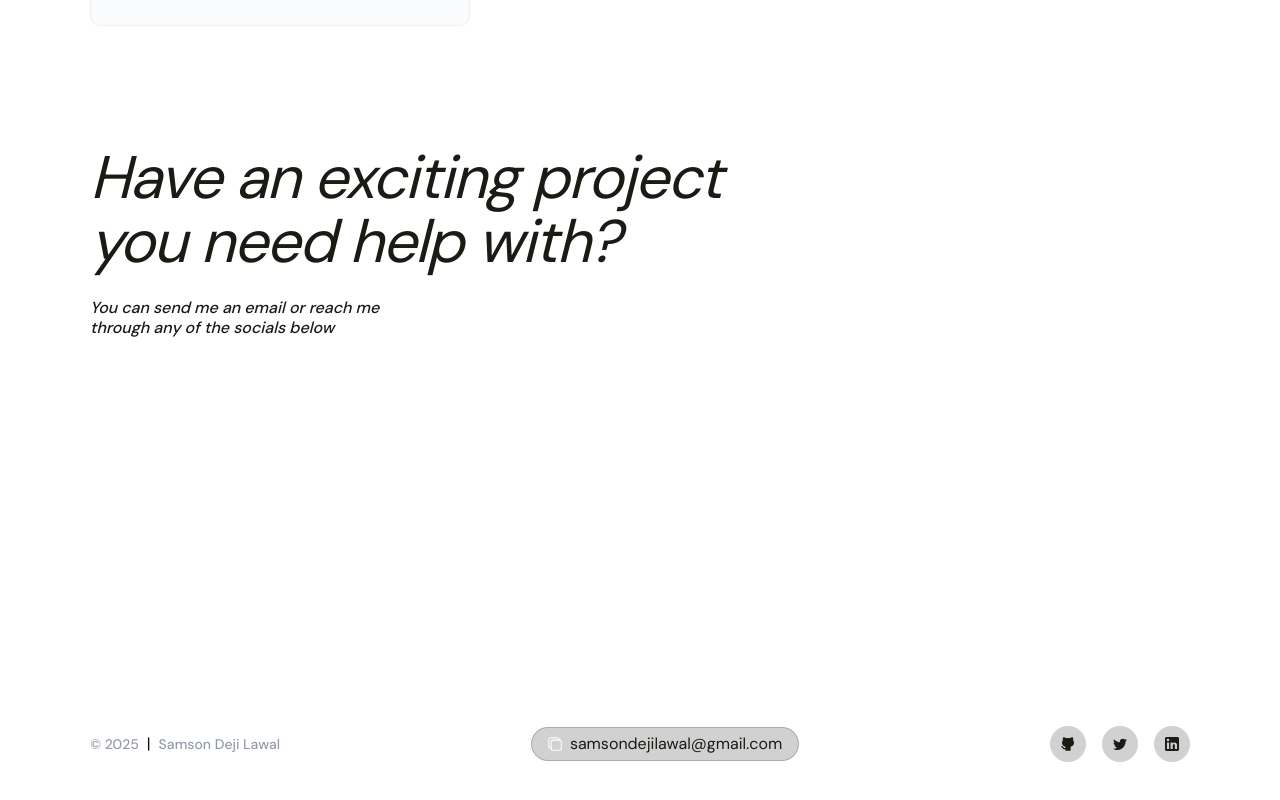
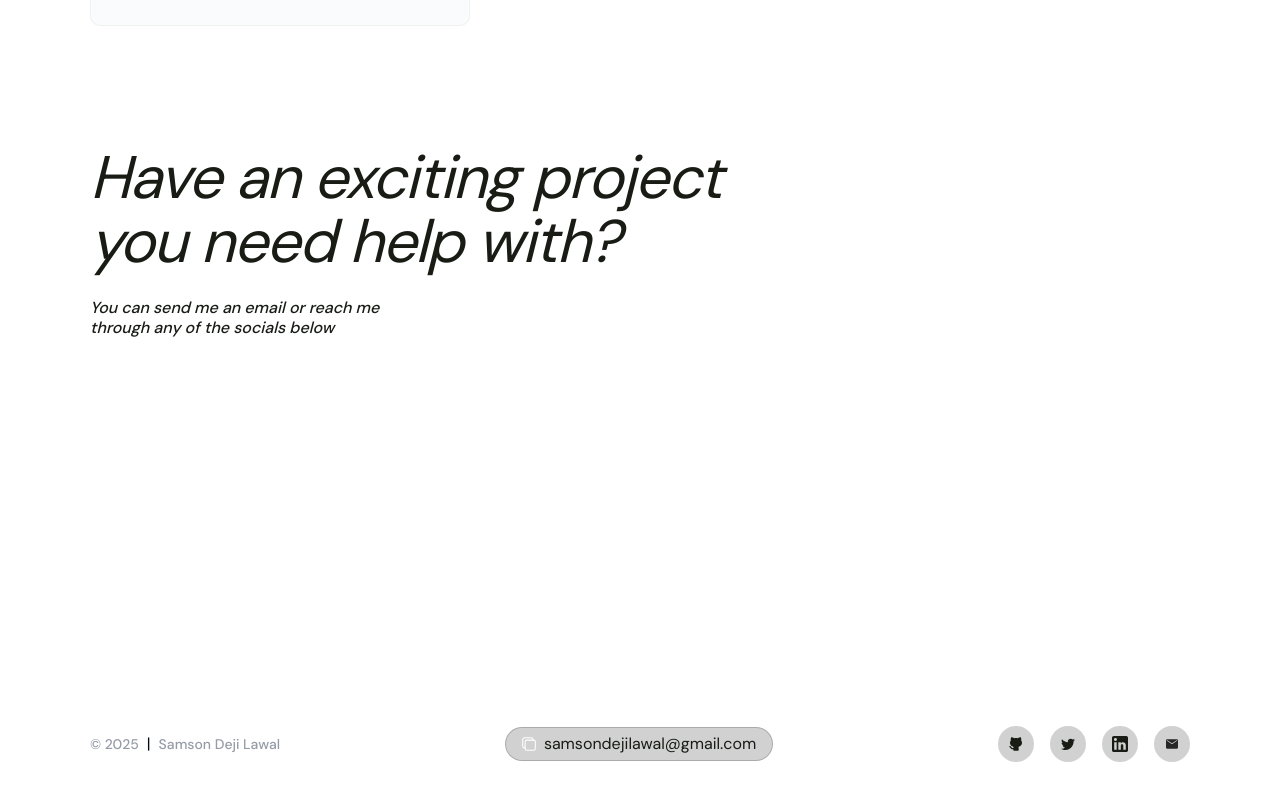
Before and after one commit to samsonlawal/My-Portfolio, a Next.js app: page / in a window 1280 px wide. Shown: the part 2518-3318 px from the top of the page. Built offline with nearby package versions, Linux system fonts and the light colour scheme.

Commit message:
email icon change

```diff
--- a/src/components/pages/footer/index.tsx
+++ b/src/components/pages/footer/index.tsx
@@ -1,13 +1,41 @@
 import Link from "next/link";
+import { SOCIAL_LINKS } from "@/lib/constants";
+import { useTheme } from "next-themes";
 
 export default function Footer() {
+  const { resolvedTheme } = useTheme();
+
   return (
     <div className="max-screen-wrapper">
       <div className="max-screen-inner flex flex-col gap-6 w-full items-center poppins h-fit text-gray-500 justify-between pb-[120px] pt-[36px] md:py-[40px] md:flex-row-reverse">
         <div className="flex flex-col">
           {/* <p>Follow me:</p> */}
           <div className="flex flex-row gap-4">
-            <a
+            {/* Map */}
+            {SOCIAL_LINKS.map((link, index) => (
+              <a
+                key={index}
+                href={link.href}
+                target="_blank"
+                rel="noopener noreferrer"
+              >
+                <span
+                  className={`flex flex-row gap-1 cursor-pointer w-9 h-9 justify-center items-center bg-[#181C14]/20 rounded-full hover:bg-[#181c14]/40 dark:bg-[#90aecf]/70 dark:hover:bg-[#90aecf] transition-colors duration-300 ${
+                    resolvedTheme === "dark"
+                      ? "dark:bg-[#90aecf]/70 dark:hover:bg-[#90aecf]"
+                      : ""
+                  }`}
+                >
+                  <img
+                    src={`/icons/${link.iconLight}.svg`}
+                    alt=""
+                    className="w-[16px]"
+                  />
+                </span>
+              </a>
+            ))}
+
+            {/* <a
               href="https://github.com/samsonlawal"
               target="_blank"
               rel="noopener noreferrer"
@@ -18,7 +46,6 @@ export default function Footer() {
                   alt=""
                   className="w-[16px]"
                 />
-                {/* <p>github</p> */}
               </span>
             </a>
 
@@ -33,7 +60,6 @@ export default function Footer() {
                   alt=""
                   className="w-[16px]"
                 />
-                {/* <p>twitter</p> */}
               </span>
             </a>
 
@@ -44,9 +70,8 @@ export default function Footer() {
                   alt=""
                   className="w-[14px]"
                 />
-                {/* <p>linkedin</p> */}
               </span>
-            </a>
+            </a> */}
           </div>
         </div>
         <div className="flex flex-row gap-2 px-4 py-1 justify-center items-center rounded-full border-[1.5px] border-[#181C14]/20 bg-[#181C14]/20 hover:bg-[#181c14]/40 dark:border-[#90aecf]/20 dark:bg-powder/8 transition-colors duration-300">
--- a/src/lib/constants.ts
+++ b/src/lib/constants.ts
@@ -67,7 +67,7 @@ export const SOCIAL_LINKS = [
     name: "Email",
     href: "mailto:samsonlawal@example.com", // Placeholder, need to ask user or infer? User had "https://" for email too which is wrong, probably mailto.
     iconLight: "mail-dark",
-    iconDark: "mail",
+    iconDark: "emaill",
     width: "w-[16px]",
   },
 ];
```
Also changed, not shown: public/icons/emaill.svg (added).
